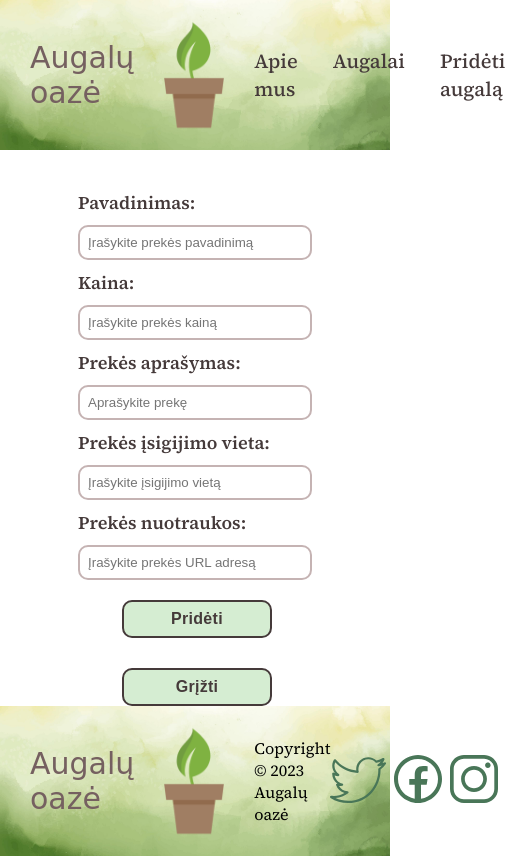
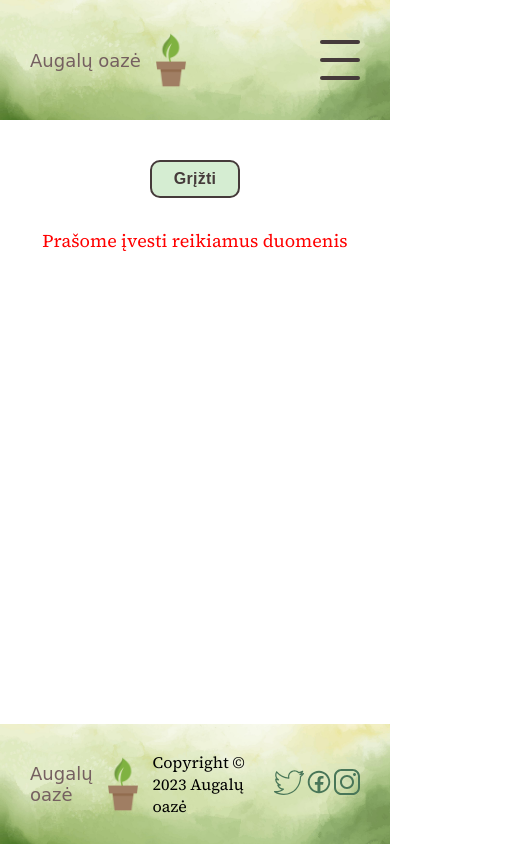
Before and after one commit to TauraKav/Augalu-oaze, a plain HTML site: page add.html in a window 390 px wide. Both pictures are taken after a click on the button "Pridėti". Shown: the whole page, 505 px wide, since content can reach past the window. Drawn offline with Linux system fonts and the light colour scheme; no server answers; a web font is replaced by a local one.

Commit message:
Responsive design

```diff
--- a/add.html
+++ b/add.html
@@ -27,9 +27,15 @@
             <li><a href="./index.html">Augalai</a></li>
             <li><a href="./add.html">Pridėti augalą</a></li>
         </ul>
+
+        <div class="hamburger-menu">
+            <div class="hamburger-line"></div>
+            <div class="hamburger-line"></div>
+            <div class="hamburger-line"></div>
+          </div>
     </header>
 
-    <div class="plants-wrapper" id="plants-wrapper">
+    <div class="form-wrapper" id="form-wrapper">
         <div class="plant-form" id="plant-form">
             <label for="name">Pavadinimas:</label>
             <input type="text" id="name" placeholder="Įrašykite prekės pavadinimą">
@@ -47,10 +53,11 @@
             <input id="img_url" placeholder="Įrašykite prekės URL adresą" />
 
             <button class="submit-button" id="submit-button">Pridėti</button>
-            <div id="success-message" class="success-message"></div>
 
-            <button class="back" id="back">Grįžti</button>
         </div>
+        <button class="back" id="back">Grįžti</button>
+        <div id="success-message" class="success-message"></div>
+            <div id="error-message" class="error-message"></div>
     </div>
 
     <footer>
--- a/js3.js
+++ b/js3.js
@@ -14,23 +14,27 @@ const fetchPlants = (newPlant) => {
         })
         .then((data) => {
             let allInputs = document.querySelectorAll('input');
-            allInputs.forEach(singleInput => singleInput.value = '');
-
-            const successMessage = document.getElementById("success-message");
-            successMessage.innerHTML = "Prekė sėkmingai pridėta";
+        allInputs.forEach(singleInput => singleInput.value = '');
 
         });
 };
 
 function createNewPlant() {
     button.addEventListener("click", () => {
+
         const name = document.getElementById("name").value;
         const price = document.getElementById("price").value;
         const description = document.getElementById("description").value;
         const place = document.getElementById("place").value;
         const img_url = document.getElementById("img_url").value;
 
-        const newPlant = {
+        if (name && price && description && place && img_url) {
+            const deleteErrorMessage = document.getElementById ("error-message");
+            deleteErrorMessage.remove();
+            const successMessage = document.getElementById("success-message");
+           successMessage.innerHTML = "Prekė sėkmingai pridėta";
+
+           const newPlant = {
             name: name,
             price: price,
             description: description,
@@ -40,14 +44,22 @@ function createNewPlant() {
 
         fetchPlants(newPlant);
 
+        const backButton = document.getElementById("back");
+        backButton.addEventListener("click", () => {
+            window.location.replace("./index.html");})
+
+              } else {
+            const deleteElement = document.getElementById ("plant-form");
+        deleteElement.remove();
+        const deleteSuccessMessage = document.getElementById ("success-message");
+        deleteSuccessMessage.remove();
+        const errorMessage = document.getElementById("error-message");
+          errorMessage.textContent= "Prašome įvesti reikiamus duomenis";
+
+          {const backButton = document.getElementById("back");
+          backButton.addEventListener("click", () => {
+              window.location.replace("./add.html");})}}
     });
 }
-createNewPlant();
 
-
-
-
-const backButton = document.getElementById("back");
-backButton.addEventListener("click", () => {
-    window.location.replace("./index.html");
-})
+ createNewPlant()
--- a/style.css
+++ b/style.css
@@ -13,11 +13,11 @@ header {
     display: flex;
     align-items: center;
     justify-content: space-between;
-    height: 150px;
+    height: 120px;
     width: 100%;
     padding-left: 30px;
     padding-right: 30px;
-
+    margin-bottom: 30px;
     background-image: url("./assets/fonas2.jpg");
     background-size: cover;
     background-position: center;
@@ -34,7 +34,7 @@ header a {
 }
 
 .logo img {
-    height: 120px;
+    height: 100px;
 }
 
 .logo span {
@@ -58,15 +58,15 @@ header ul li a {
 }
 
 .plants-wrapper {
-    min-height: calc(100vh - 300px);
+    min-height: calc(100vh - 240px);
     display: flex;
     flex-direction: column;
 }
 
-
 .plant-wrapper {
     display: flex;
-    gap: 20px;
+    gap:
+        30px;
     justify-content: center;
     padding-top: 20px;
     padding-bottom: 20px;
@@ -84,8 +84,8 @@ header ul li a {
 }
 
 .plant-wrapper img {
-    min-height: 200px;
-    width: 30%;
+    min-height: 170px;
+    width: 170px;
     object-fit: cover;
 }
 
@@ -93,7 +93,7 @@ header ul li a {
     display: flex;
     flex-direction: column;
     justify-content: space-between;
-    width: 10%;
+    width: 20%;
 }
 
 .text-wrapper .title {
@@ -201,6 +201,13 @@ header ul li a {
     letter-spacing: 0.3px;
 }
 
+
+.form-wrapper {
+    min-height: calc(100vh - 300px);
+    display: flex;
+    flex-direction: column;
+}
+
 .plant-form {
     display: flex;
     flex-direction: column;
@@ -235,13 +242,40 @@ header ul li a {
     letter-spacing: 0.3px;
     width: 150px;
     align-self: flex-end;
-    margin-right: 40px;
     margin-top: 10px;
+}
+
+.form-wrapper button {
+    padding: 8px;
+    background-color: #d5edd2;
+    color: rgb(69, 58, 58);
+    cursor: pointer;
+    border-radius: 10px;
+    border: solid 2px rgb(69, 58, 58);
+    font-size: 16px;
+    font-weight: 600;
+    letter-spacing: 0.3px;
+    width: 150px;
+    margin-top: 10px;
+    align-self: center;
+    margin-bottom: 10px;
 }
 
 .success-message {
     color: rgb(102, 177, 102);
+    font-size: 18px;
+    text-align: center;
+    margin-top: 20px;
 }
+
+.error-message {
+    color: red;
+    text-align: center;
+    font-size: 18px;
+    margin-top: 20px;
+    margin-bottom: 20px;
+}
+
 
 .delete-message {
     color: red;
@@ -254,10 +288,11 @@ footer {
     display: flex;
     align-items: center;
     justify-content: space-between;
-    height: 150px;
+    height: 120px;
     width: 100%;
     padding-left: 30px;
     padding-right: 30px;
+    margin-top: 30px;
 
     background-image: url("./assets/fonas2.jpg");
     background-size: cover;
@@ -278,3 +313,120 @@ footer {
 .icons-wrapper a {
     align-self: center;
 }
+
+.hamburger-menu {
+    display: none;
+}
+
+
+@media (max-width: 810px) {
+    header ul {
+        display: none;
+    }
+
+    .hamburger-menu {
+        width: 40px;
+        height: 40px;
+        display: flex;
+        flex-direction: column;
+        justify-content: space-between;
+    }
+
+    .hamburger-menu .hamburger-line {
+        height: 4px;
+        background: rgb(69, 58, 58);
+        border-radius: 20px;
+    }
+
+    .logo img {
+        height: 90px;
+    }
+
+    .logo span {
+        font-family: 'Bungee Inline', cursive;
+        font-size: 25px;
+    }
+
+    .one-plant-wrapper {
+        width: 400px;
+    }
+
+    .plant-photo {
+        height: 300px;
+        background-repeat: no-repeat;
+        width: 200px;
+        background-size: cover;
+        align-self: center;
+    }
+
+    .plant-name,
+    .plant-price  {
+        font-size: 25px;
+    }
+
+    .plant-place {
+        font-size: 16px;
+    }
+
+
+    .plant-description {
+        margin-top: 15px;
+        font-size: 15px;
+    }
+
+    .twitter,
+    .facebook {
+        width:40px;
+    }
+
+    .instagram {
+        width: 34px;
+    }
+}
+
+@media (max-width: 650px) {
+
+    .logo img {
+        height: 60px;
+    }
+
+    .logo span {
+        font-family: 'Bungee Inline', cursive;
+        font-size: 18px;
+    }
+
+    .plant-wrapper {
+        flex-direction: column;
+        align-items: center;
+        gap: 10px
+    }
+
+    .plant-wrapper img {
+        min-height: 130px;
+        width: 130px;
+    }
+
+    .text-wrapper {
+        display: flex;
+        flex-direction: column;
+        width: 100%;
+        align-items: center;
+    }
+
+    .one-plant-wrapper {
+        width: 300px;
+    }
+
+   .form-wrapper button {
+width:90px;
+    }
+
+    .twitter,
+    .facebook {
+        width:30px;
+    }
+
+    .instagram {
+        width: 26px;
+    }
+}
```
Also changed, not shown: index.html (+6 -0 lines), plant.html (+5 -0 lines).
